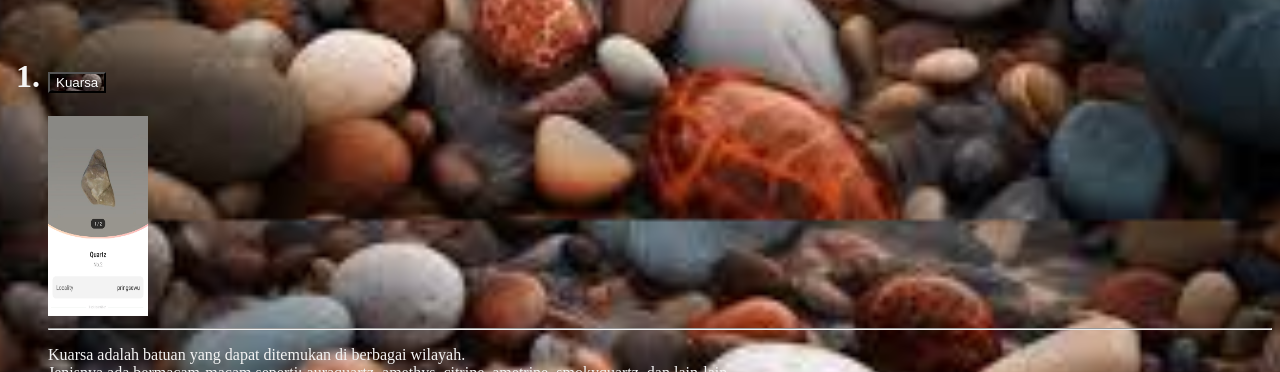
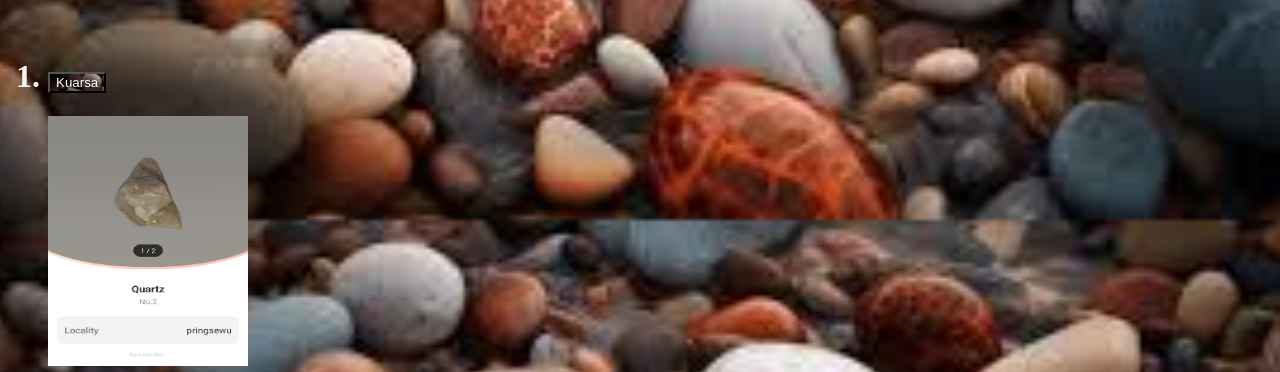
Before and after one commit to Muhammad-Hasan-Web/penelitianku-tentang-batu-batuan, a plain HTML site: page index.html in a window 1280 px wide. Shown: the part 580-952 px from the top of the page. Drawn offline with Linux system fonts and the light colour scheme.

Commit message:
Update style.css

```diff
--- a/style.css
+++ b/style.css
@@ -15,6 +15,6 @@ a {
     text-decoration: none;
 }
 #img {
-    width: 100px;
-    height: 200px;
+    width: 200px;
+    height: 250px;
 }
```
